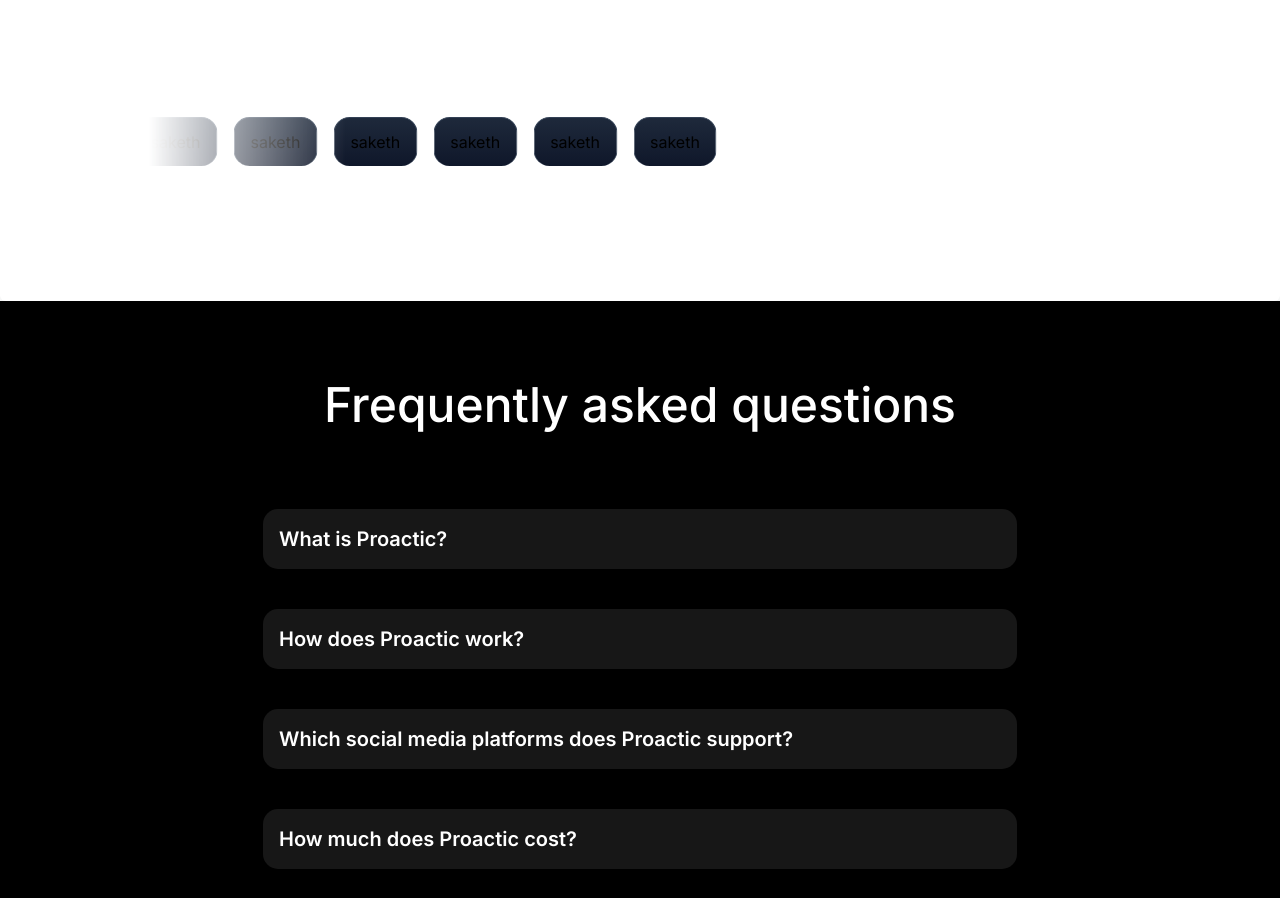
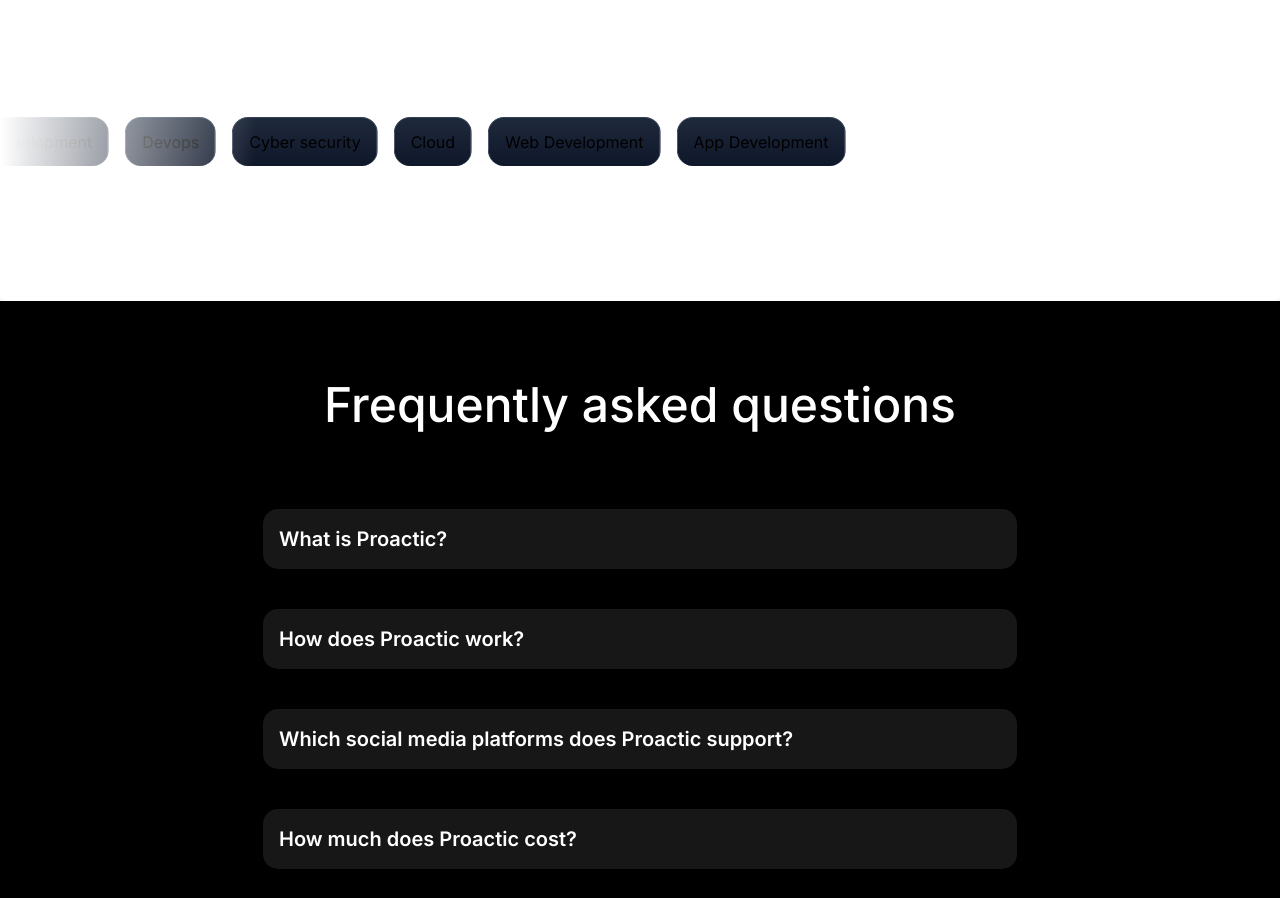
Before and after one commit to sakethreddy21/trainingmug_website, a Next.js app: page / in a window 1280 px wide. Shown: the part 4240-5138 px from the top of the page. Built offline with nearby package versions, Linux system fonts and the light colour scheme.

Commit message:
upto skills scrolling bar

```diff
--- a/components/icon-slide-bar/page.tsx
+++ b/components/icon-slide-bar/page.tsx
@@ -2,6 +2,7 @@
 
 import React, { useEffect, useState } from "react";
 import { InfiniteMovingCards } from "../ui/infinite-moving-cards";
+
 
 export function InfiniteMovingCardsDemo() {
   return (
@@ -20,30 +21,30 @@
   {
     quote:
       "It was the best of times, it was the worst of times, it was the age of wisdom, it was the age of foolishness, it was the epoch of belief, it was the epoch of incredulity, it was the season of Light, it was the season of Darkness, it was the spring of hope, it was the winter of despair.",
-    name: "Charles Dickens",
+    name: "Devops",
     title: "A Tale of Two Cities",
   },
   {
     quote:
       "To be, or not to be, that is the question: Whether 'tis nobler in the mind to suffer The slings and arrows of outrageous fortune, Or to take Arms against a Sea of troubles, And by opposing end them: to die, to sleep.",
-    name: "William Shakespeare",
+    name: "Cyber security",
     title: "Hamlet",
   },
   {
     quote: "All that we see or seem is but a dream within a dream.",
-    name: "Edgar Allan Poe",
+    name: "Cloud",
     title: "A Dream Within a Dream",
   },
   {
     quote:
       "It is a truth universally acknowledged, that a single man in possession of a good fortune, must be in want of a wife.",
-    name: "Jane Austen",
+    name: "Web Development",
     title: "Pride and Prejudice",
   },
   {
     quote:
       "Call me Ishmael. Some years ago—never mind how long precisely—having little or no money in my purse, and nothing particular to interest me on shore, I thought I would sail about a little and see the watery part of the world.",
-    name: "Herman Melville",
+    name: "App Development",
     title: "Moby-Dick",
   },
 ];
--- a/components/ui/infinite-moving-cards.tsx
+++ b/components/ui/infinite-moving-cards.tsx
@@ -97,7 +97,7 @@
             key={item.name}
           >
             <blockquote>
-             saketh
+             {item.name}
             </blockquote>
           </li>
         ))}
```
